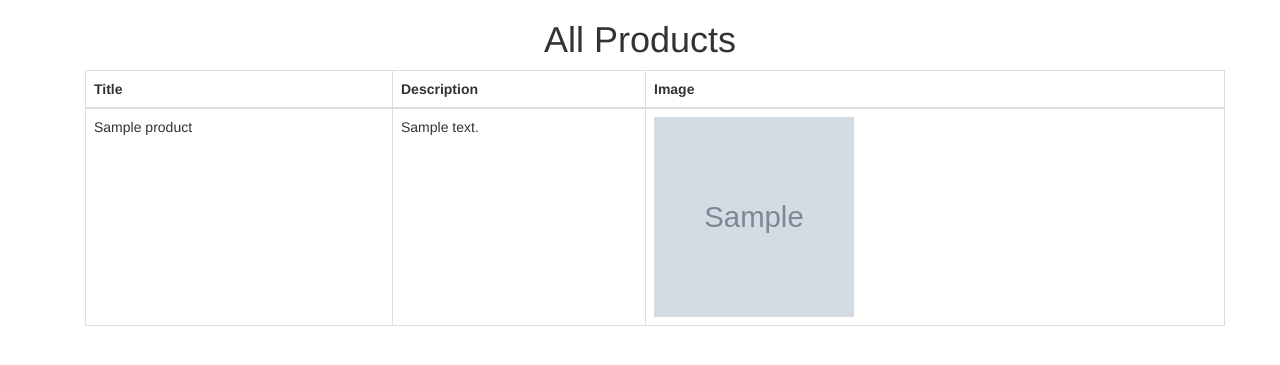
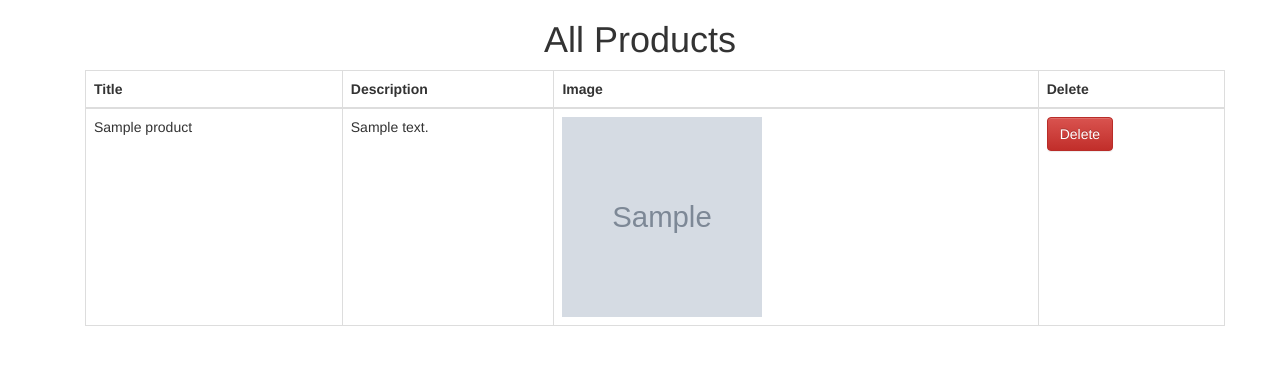
Before and after one commit to Chebon-breezy/la-new-blogg, a Laravel app: page /show_product in a window 1280 px wide. Shown: the top 365 px of the page. Run offline with Laravel 10, Linux system fonts and the light colour scheme; tables that the repository leaves empty hold one stand-in row (values such as "Sample post"); grey boxes marked "Sample" are stand-in pictures.

Commit message:
add delete

```diff
--- a/resources/views/product.blade.php
+++ b/resources/views/product.blade.php
@@ -26,6 +26,7 @@
         <th>Title</th>
         <th>Description</th>
         <th>Image</th>
+        <th>Delete</th>
       </tr>
     </thead>
     <tbody>
@@ -34,6 +35,7 @@
           <td>{{ $item->title }}</td>
           <td>{{ $item->description }}</td>
           <td><img height="200" width="200" src="product/{{ $item->image }}" alt="Product Image" class="img-fluid"></td>
+          <td><a class="btn btn-danger" href="{{url('delete_product')}}">Delete</a></td>
         </tr>
       @endforeach
     </tbody>
```
